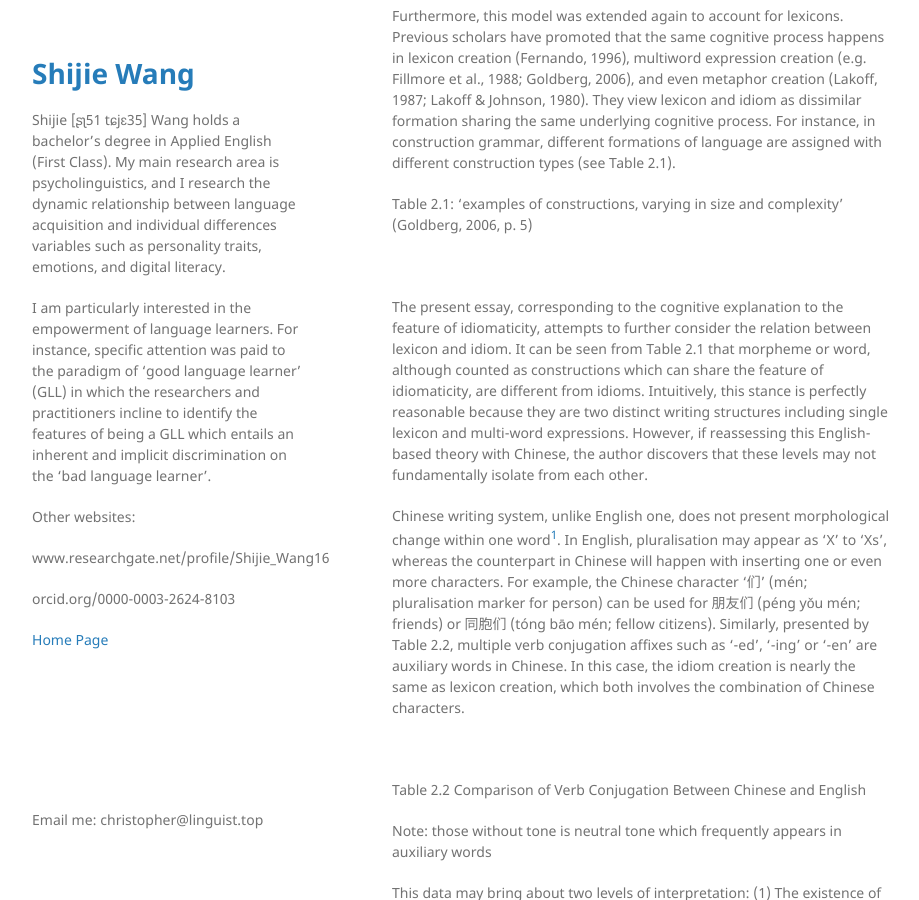
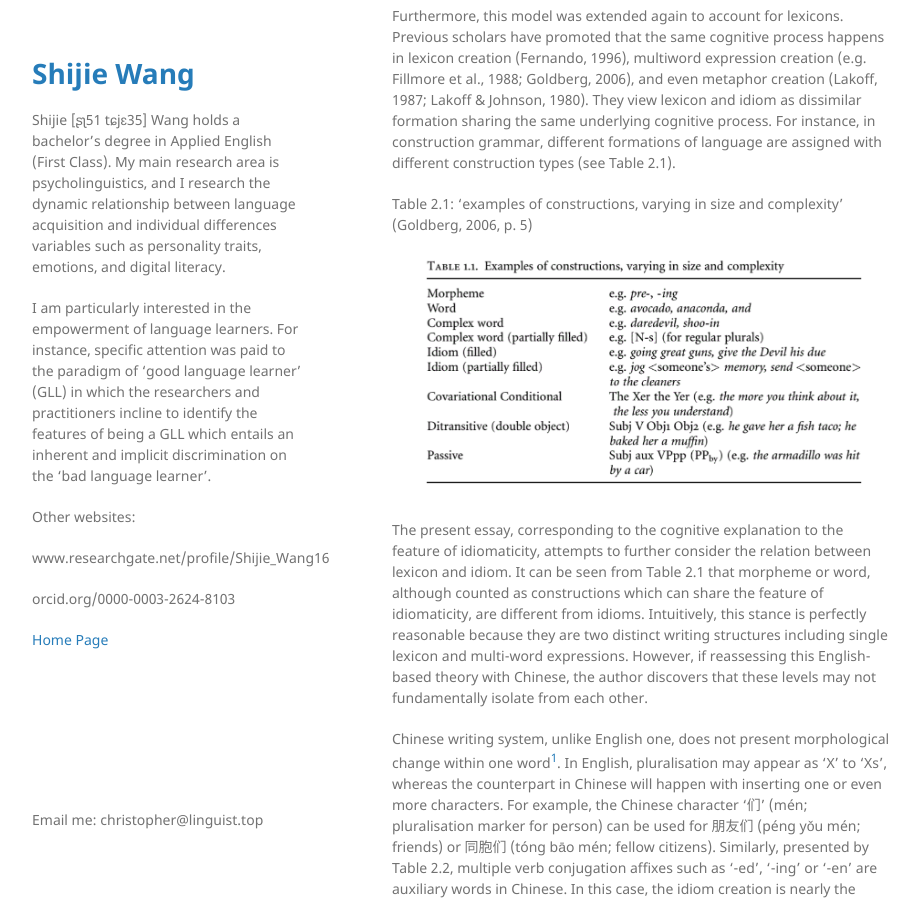
Before and after one commit to ChristopherTLAL/personal-blog, a Jekyll site: the page built from _posts/2019-05-27-Re-examine the Grammar Approach to Idioms in Chinese.md, in a window 1280 px wide and 900 px high, scrolled down 1450 px. Shown: the whole window, without its empty margins (178-1097 px from the left). Built offline with Jekyll 4.4.1, drawn with Linux system fonts in a browser that asks for light colours.

Commit message:
Update 2019-05-27-Re-examine the Grammar Approach to Idioms in Chinese.md

```diff
--- a/_posts/2019-05-27-Re-examine the Grammar Approach to Idioms in Chinese.md
+++ b/_posts/2019-05-27-Re-examine the Grammar Approach to Idioms in Chinese.md
@@ -74,7 +74,7 @@
 Table 2.1: 'examples of constructions, varying in size and complexity'
 (Goldberg, 2006, p. 5)
 
-![](media/d8dbc97c9ad6381d9324b3d60ebd3f73.png)
+![](https://github.com/ChristopherTLAL/personal-blog/raw/master/_posts/media/d8dbc97c9ad6381d9324b3d60ebd3f73.png)
 
 The present essay, corresponding to the cognitive explanation to the feature of
 idiomaticity, attempts to further consider the relation between lexicon and
@@ -98,7 +98,7 @@
 [^1]: (there is still opposite ideas, and more details can see Bates, Chen, Li,
     Opie, & Tzeng, 1993 and also the references within)
 
-![](media/f2608556ffc8f98459103e2b35386631.png)
+![](https://github.com/ChristopherTLAL/personal-blog/raw/master/_posts/media/f2608556ffc8f98459103e2b35386631.png)
 
 Table 2.2 Comparison of Verb Conjugation Between Chinese and English
 
@@ -141,9 +141,9 @@
 knowledge of some sentence-level cooccurrence. It seems to prove that a long
 sentence can be a semantic unit as well.
 
-![https://timgsa.baidu.com/timg?image&quality=80&size=b9999_10000&sec=1558618806434&di=578e414d37f46f43be6249081648cf77&imgtype=jpg&src=http%3A%2F%2Fimg3.imgtn.bdimg.com%2Fit%2Fu%3D3997506913%2C3625295511%26fm%3D214%26gp%3D0.jpg](media/5e1b9b72b071d5eee2dfe62cbf4e412f.jpeg)
+![https://timgsa.baidu.com/timg?image&quality=80&size=b9999_10000&sec=1558618806434&di=578e414d37f46f43be6249081648cf77&imgtype=jpg&src=http%3A%2F%2Fimg3.imgtn.bdimg.com%2Fit%2Fu%3D3997506913%2C3625295511%26fm%3D214%26gp%3D0.jpg](https://github.com/ChristopherTLAL/personal-blog/raw/master/_posts/media/5e1b9b72b071d5eee2dfe62cbf4e412f.jpeg)
 
-![https://timgsa.baidu.com/timg?image&quality=80&size=b9999_10000&sec=1558618850210&di=8fdc4aff44d212afa09037d674c2a9bd&imgtype=0&src=http%3A%2F%2Fs2.sinaimg.cn%2Fbmiddle%2F4cc04fe15c371e3616df1](media/5b422f974d37ef78b42a37007529f75f.jpeg)
+![https://timgsa.baidu.com/timg?image&quality=80&size=b9999_10000&sec=1558618850210&di=8fdc4aff44d212afa09037d674c2a9bd&imgtype=0&src=http%3A%2F%2Fs2.sinaimg.cn%2Fbmiddle%2F4cc04fe15c371e3616df1](https://github.com/ChristopherTLAL/personal-blog/raw/master/_posts/media/5b422f974d37ef78b42a37007529f75f.jpeg)
 
 Figure 3.1: Chinese Texts without Punctuation
 
@@ -243,7 +243,7 @@
 Table 5.1 classification scheme for multi-word expressions (Fernando, 1996, p.
 32)
 
-![](media/6246a683d2b18844802e867be1fdd25c.png)
+![](https://github.com/ChristopherTLAL/personal-blog/raw/master/_posts/media/6246a683d2b18844802e867be1fdd25c.png)
 
 The first two central concentrations are the beginning and ending of the model.
 The endings of Howarth's (1998) continuum of multiword expression are formal
@@ -308,7 +308,7 @@
 form in language use. Limited by the length of this essay, more investigations
 will not be provided here.
 
-![](media/0d975ba0fe3c6c939f014c87a351fad3.png)
+![](https://github.com/ChristopherTLAL/personal-blog/raw/master/_posts/media/0d975ba0fe3c6c939f014c87a351fad3.png)
 
 Chart 5.2: Model for Construction Development
 
```
